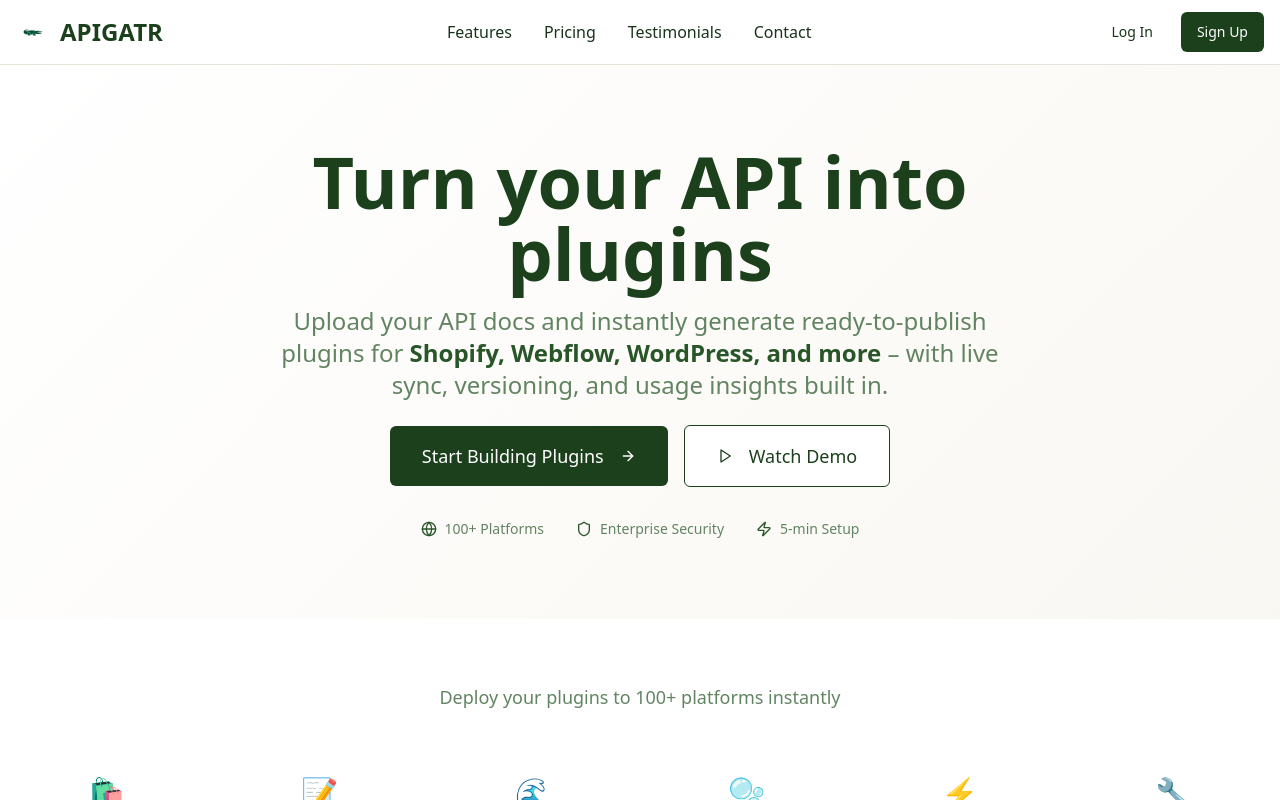
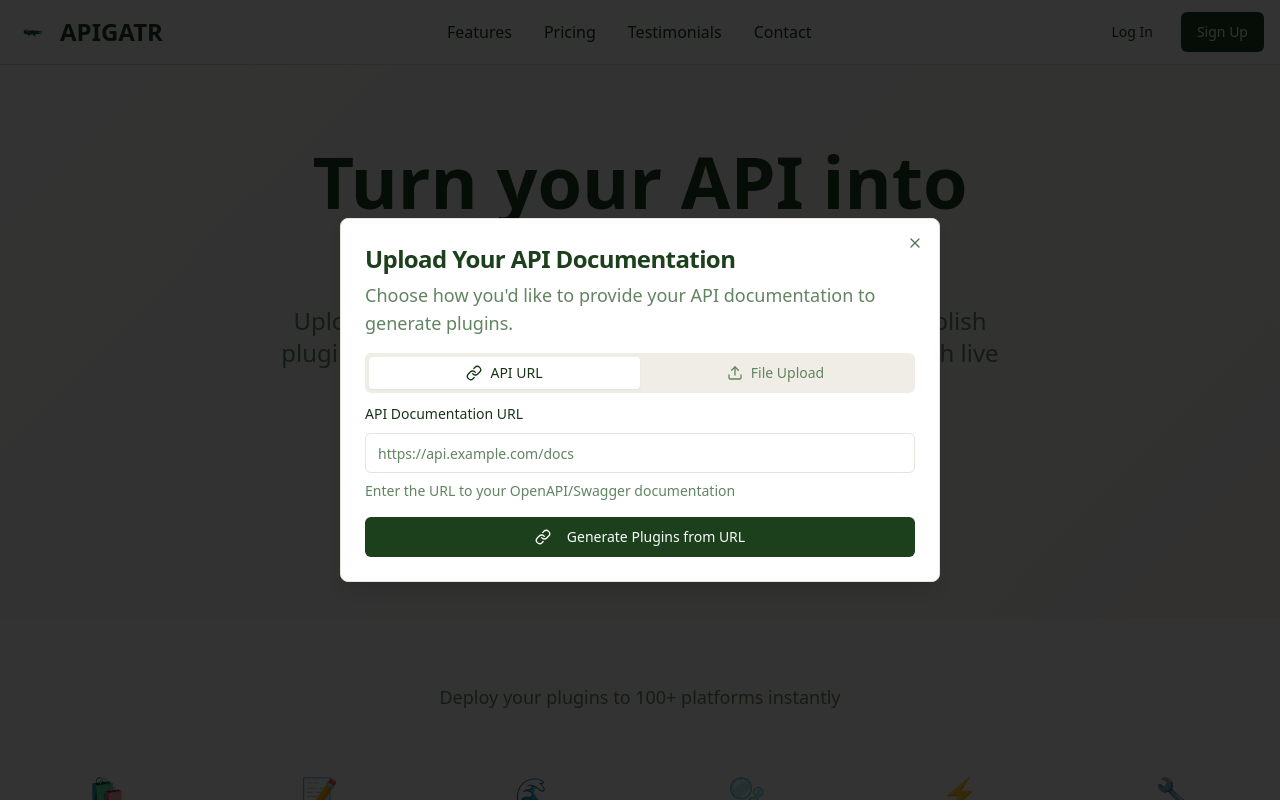
Before and after one commit to feelx2210/apigatr, a React (Vite) app: page / in a window 1280 px wide. Both pictures are taken after a click on the button "Start Building Plugins". Shown: the top 800 px of the page. Built offline with nearby package versions, Linux system fonts and the light colour scheme.

Commit message:
Implement API upload modal
Add modal for API upload and URL input, integrate with Hero component, and add UI components.

```diff
--- /dev/null
+++ b/src/components/ApiUploadModal.tsx
@@ -0,0 +1,209 @@
+
+import { useState } from "react";
+import { Button } from "@/components/ui/button";
+import {
+  Dialog,
+  DialogContent,
+  DialogDescription,
+  DialogHeader,
+  DialogTitle,
+} from "@/components/ui/dialog";
+import { Input } from "@/components/ui/input";
+import { Label } from "@/components/ui/label";
+import { Textarea } from "@/components/ui/textarea";
+import { Tabs, TabsContent, TabsList, TabsTrigger } from "@/components/ui/tabs";
+import { Upload, Link, FileText, Loader2 } from "lucide-react";
+import { useToast } from "@/hooks/use-toast";
+
+interface ApiUploadModalProps {
+  open: boolean;
+  onOpenChange: (open: boolean) => void;
+}
+
+const ApiUploadModal = ({ open, onOpenChange }: ApiUploadModalProps) => {
+  const [isLoading, setIsLoading] = useState(false);
+  const [apiUrl, setApiUrl] = useState("");
+  const [selectedFile, setSelectedFile] = useState<File | null>(null);
+  const { toast } = useToast();
+
+  const handleFileUpload = (event: React.ChangeEvent<HTMLInputElement>) => {
+    const file = event.target.files?.[0];
+    if (file) {
+      const validTypes = ['.json', '.yaml', '.yml'];
+      const fileExtension = file.name.toLowerCase().substring(file.name.lastIndexOf('.'));
+
+      if (!validTypes.includes(fileExtension)) {
+        toast({
+          title: "Invalid file type",
+          description: "Please upload a JSON, YAML, or YML file.",
+          variant: "destructive",
+        });
+        return;
+      }
+
+      setSelectedFile(file);
+    }
+  };
+
+  const handleUrlSubmit = async () => {
+    if (!apiUrl.trim()) {
+      toast({
+        title: "URL required",
+        description: "Please enter a valid API documentation URL.",
+        variant: "destructive",
+      });
+      return;
+    }
+
+    setIsLoading(true);
+
+    // Simulate API processing
+    setTimeout(() => {
+      setIsLoading(false);
+      toast({
+        title: "API Documentation Processed",
+        description: "Your plugins are being generated. You'll receive an email when they're ready.",
+      });
+      onOpenChange(false);
+      setApiUrl("");
+    }, 2000);
+  };
+
+  const handleFileSubmit = async () => {
+    if (!selectedFile) {
+      toast({
+        title: "File required",
+        description: "Please select a file to upload.",
+        variant: "destructive",
+      });
+      return;
+    }
+
+    setIsLoading(true);
+
+    // Simulate file processing
+    setTimeout(() => {
+      setIsLoading(false);
+      toast({
+        title: "File Uploaded Successfully",
+        description: "Your plugins are being generated. You'll receive an email when they're ready.",
+      });
+      onOpenChange(false);
+      setSelectedFile(null);
+    }, 2000);
+  };
+
+  return (
+    <Dialog open={open} onOpenChange={onOpenChange}>
+      <DialogContent className="sm:max-w-[600px]">
+        <DialogHeader>
+          <DialogTitle className="text-2xl font-bold text-crocodile-dark">
+            Upload Your API Documentation
+          </DialogTitle>
+          <DialogDescription className="text-lg">
+            Choose how you'd like to provide your API documentation to generate plugins.
+          </DialogDescription>
+        </DialogHeader>
+
+        <Tabs defaultValue="url" className="w-full">
+          <TabsList className="grid w-full grid-cols-2">
+            <TabsTrigger value="url" className="flex items-center gap-2">
+              <Link className="w-4 h-4" />
+              API URL
+            </TabsTrigger>
+            <TabsTrigger value="file" className="flex items-center gap-2">
+              <Upload className="w-4 h-4" />
+              File Upload
+            </TabsTrigger>
+          </TabsList>
+
+          <TabsContent value="url" className="space-y-4">
+            <div className="space-y-2">
+              <Label htmlFor="api-url" className="text-sm font-medium">
+                API Documentation URL
+              </Label>
+              <Input
+                id="api-url"
+                type="url"
+                placeholder="https://api.example.com/docs"
+                value={apiUrl}
+                onChange={(e) => setApiUrl(e.target.value)}
+                className="w-full"
+              />
+              <p className="text-sm text-muted-foreground">
+                Enter the URL to your OpenAPI/Swagger documentation
+              </p>
+            </div>
+
+            <Button
+              onClick={handleUrlSubmit}
+              disabled={isLoading}
+              className="w-full bg-crocodile-dark hover:bg-crocodile-medium"
+            >
+              {isLoading ? (
+                <>
+                  <Loader2 className="w-4 h-4 mr-2 animate-spin" />
+                  Processing...
+                </>
+              ) : (
+                <>
+                  <Link className="w-4 h-4 mr-2" />
+                  Generate Plugins from URL
+                </>
+              )}
+            </Button>
+          </TabsContent>
+
+          <TabsContent value="file" className="space-y-4">
+            <div className="space-y-2">
+              <Label htmlFor="api-file" className="text-sm font-medium">
+                Upload API Documentation File
+              </Label>
+              <div className="border-2 border-dashed border-gray-300 rounded-lg p-6 text-center hover:border-crocodile-medium transition-colors">
+                <input
+                  id="api-file"
+                  type="file"
+                  accept=".json,.yaml,.yml"
+                  onChange={handleFileUpload}
+                  className="hidden"
+                />
+                <label
+                  htmlFor="api-file"
+                  className="cursor-pointer flex flex-col items-center gap-2"
+                >
+                  <FileText className="w-8 h-8 text-crocodile-medium" />
+                  <span className="text-sm font-medium">
+                    {selectedFile ? selectedFile.name : "Click to upload or drag and drop"}
+                  </span>
+                  <span className="text-xs text-muted-foreground">
+                    JSON, YAML, or YML files only
+                  </span>
+                </label>
+              </div>
+            </div>
+
+            <Button
+              onClick={handleFileSubmit}
+              disabled={isLoading}
+              className="w-full bg-crocodile-dark hover:bg-crocodile-medium"
+            >
+              {isLoading ? (
+                <>
+                  <Loader2 className="w-4 h-4 mr-2 animate-spin" />
+                  Processing...
+                </>
+              ) : (
+                <>
+                  <Upload className="w-4 h-4 mr-2" />
+                  Generate Plugins from File
+                </>
+              )}
+            </Button>
+          </TabsContent>
+        </Tabs>
+      </DialogContent>
+    </Dialog>
+  );
+};
+
+export default ApiUploadModal;
--- a/src/components/Hero.tsx
+++ b/src/components/Hero.tsx
@@ -1,8 +1,12 @@
 
+import { useState } from "react";
 import { Button } from "@/components/ui/button";
 import { ArrowRight, Play, Globe, Shield, Zap } from "lucide-react";
+import ApiUploadModal from "./ApiUploadModal";
 
 const Hero = () => {
+  const [isModalOpen, setIsModalOpen] = useState(false);
+
   return (
     <section className="relative py-12 lg:py-20 overflow-hidden">
       {/* Background gradient */}
@@ -28,6 +32,7 @@ const Hero = () => {
             <Button
               size="lg"
               className="bg-crocodile-dark hover:bg-crocodile-medium text-white px-8 py-4 text-lg h-auto group"
+              onClick={() => setIsModalOpen(true)}
             >
               Start Building Plugins
               <ArrowRight className="w-5 h-5 ml-2 group-hover:translate-x-1 transition-transform" />
@@ -58,6 +63,11 @@ const Hero = () => {
           </div>
         </div>
       </div>
+
+      <ApiUploadModal
+        open={isModalOpen}
+        onOpenChange={setIsModalOpen}
+      />
     </section>
   );
 };
--- a/src/components/ui/tabs.tsx
+++ b/src/components/ui/tabs.tsx
@@ -1,3 +1,4 @@
+
 import * as React from "react"
 import * as TabsPrimitive from "@radix-ui/react-tabs"
 
```
